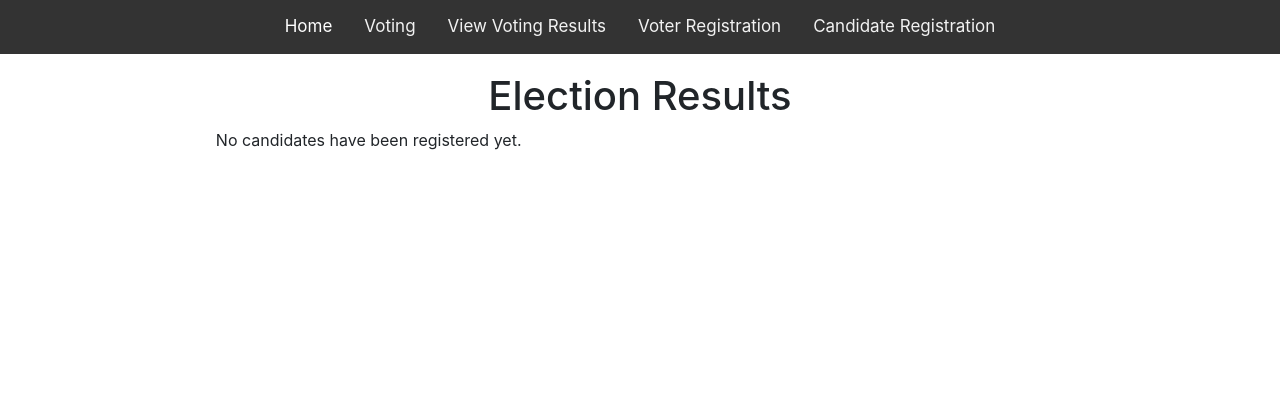
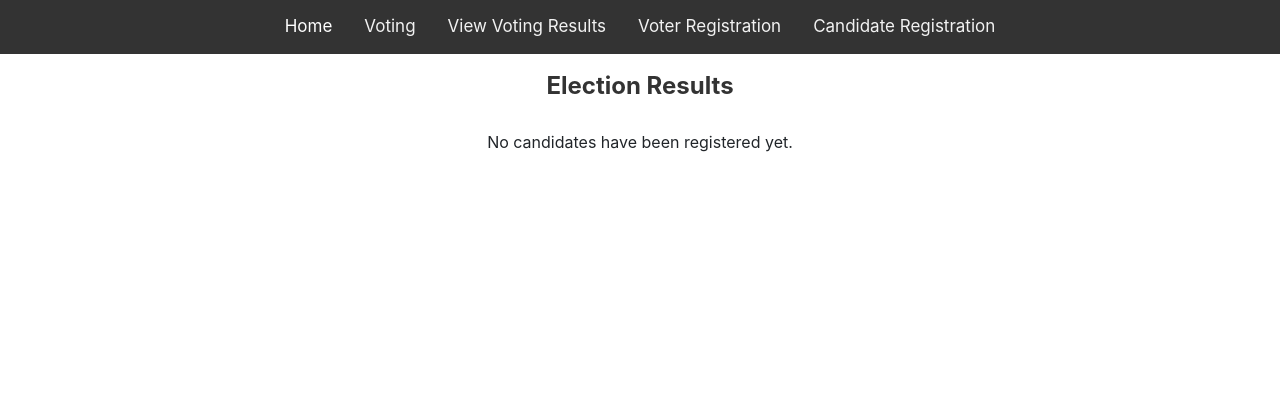
Before and after one commit to kvardaan/ML-Based-Voting-System, a Flask app: page /voting_results in a window 1280 px wide. Shown: the top 420 px of the page. Run offline with Flask 3, Linux system fonts and the light colour scheme; data that the repository does not hold is empty; some libraries are stand-ins or nearby versions.

Commit message:
Minor Change

```diff
--- a/static/index.css
+++ b/static/index.css
@@ -13,7 +13,7 @@ body {
 
 
 /* Heading Styles */
-h3 {
+h3, h1 {
     text-align: center;
     color: #333;
     font-weight: bold;
@@ -269,3 +269,8 @@ li {
     margin: 0;
     padding: 15px;
 }
+
+.dashboard p {
+    text-align: center;
+    margin-top: 2.5%;
+}
```
